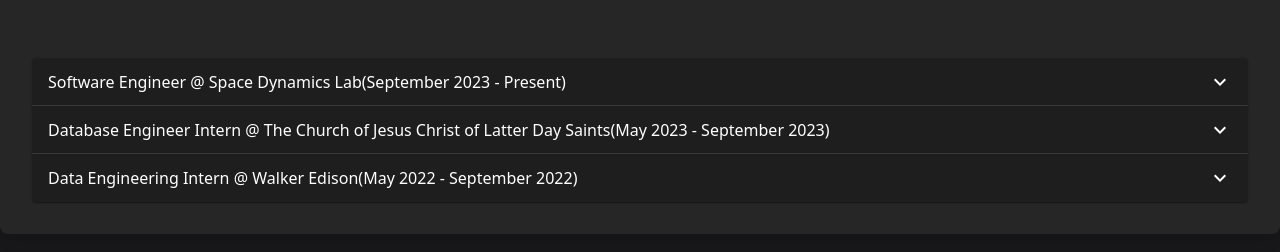
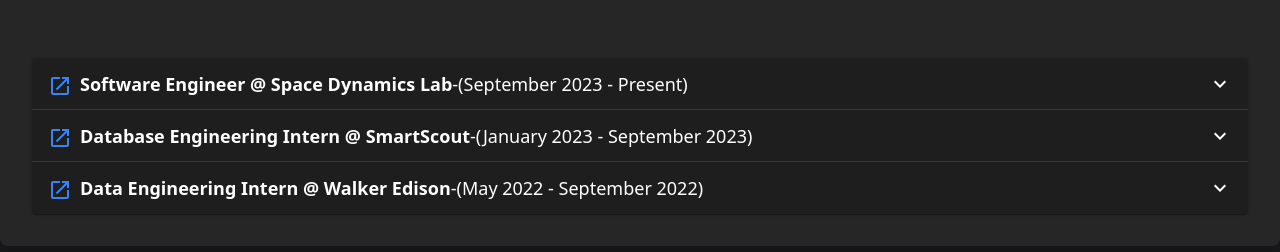
Before and after one commit to mcmullinboy15/IS5700-F2024-Lawfirm, a React (Vite) app: page /jkamin0 in a window 1280 px wide. Shown: the part 490-742 px from the top of the page. Built offline with nearby package versions, Linux system fonts and the light colour scheme.

Commit message:
added in links to companies

```diff
--- a/src/portfolios/jkamin0.jsx
+++ b/src/portfolios/jkamin0.jsx
@@ -6,6 +6,7 @@
 import EmailIcon from "@mui/icons-material/Email";
 import DescriptionIcon from "@mui/icons-material/Description";
 import GitHubIcon from "@mui/icons-material/GitHub";
+import OpenInNewIcon from "@mui/icons-material/OpenInNew";
 
 const data = {
   experience: [
@@ -16,19 +17,20 @@
       description: [
         "The Utah State University Space Dynamics Laboratory has been solving the technical challenges faced by the military, science community, and industry for more than six decades",
         "We provide multi-domain mission solutions with expertise in satellites, sensors and instruments, ground systems and data processing, and advanced autonomous systems.",
-        "Learn more at: https://www.sdl.usu.edu/",
       ],
+      link: "https://www.sdl.usu.edu/",
     },
     {
-      jobTitle: "Database Engineer Intern",
-      companyName: "The Church of Jesus Christ of Latter Day Saints",
-      dates: "May 2023 - September 2023",
+      jobTitle: "Database Engineering Intern",
+      companyName: "SmartScout",
+      dates: "January 2023 - September 2023",
       description: [
         "Engineer on MSSQL team, managing over 50+ machines and DBs",
         "Refactored 15+ existing PowerShell scripts to interface with new MSSQL Servers",
         "Implemented Transparent Data Encryption on 100+ MSSQL Servers",
         "Troubleshot and fixed dozens of server issues, reducing down time by over 30% for affected systems",
       ],
+      link: "https://www.smartscout.com/",
     },
     {
       jobTitle: "Data Engineering Intern",
@@ -39,6 +41,7 @@
         "Resolved bugs and issues on Apache Airflow server, decreasing server downtime by 20%",
         "Produced resilient SQL queries for use by BI team to report on company analytics",
       ],
+      link: "https://walkeredison.com/?pb=0",
     },
   ],
 };
@@ -104,14 +107,17 @@
           </div>
         </div>
 
-        <div className="mt-24">
+        <div className="mt-24 ">
           {data.experience.map((exp, index) => (
             <Accordion key={index}>
               <AccordionSummary expandIcon={<ExpandMoreIcon />}>
-                <p>
+                <p className="font-bold text-lg">
+                  <a href={exp.link}>
+                    <OpenInNewIcon className="mr-2 text-blue-500" />
+                  </a>
                   {exp.jobTitle} @ {exp.companyName}
                 </p>
-                <p>({exp.dates})</p>
+                <p className="text-lg">-({exp.dates})</p>
               </AccordionSummary>
               <AccordionDetails>
                 <div>
```
